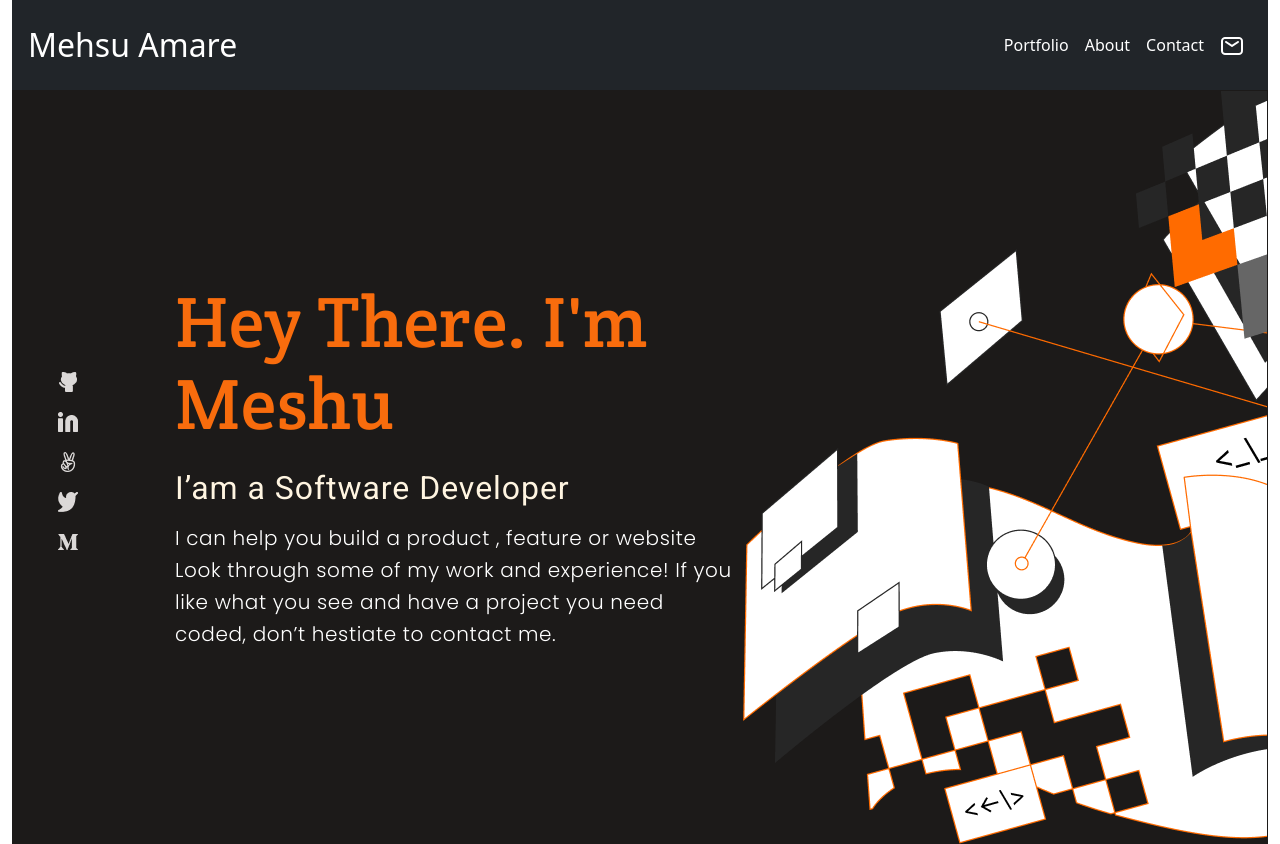
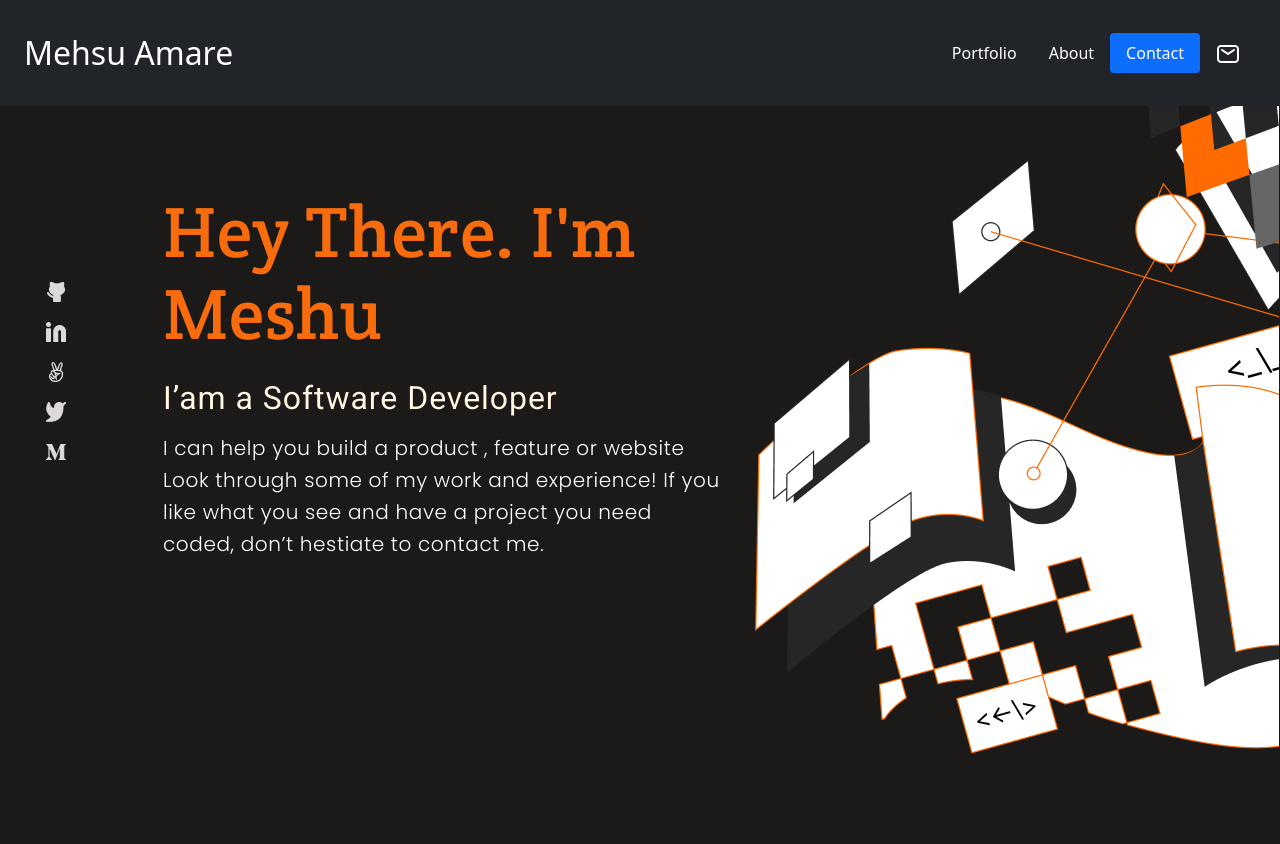
Before and after one commit to melashu/My-Portfolio, a website: page index.html in a window 1280 px wide. Shown: the top 844 px of the page. Drawn offline with nearby package versions, Linux system fonts and the light colour scheme.

Commit message:
Update navigation link

```diff
--- a/index.html
+++ b/index.html
@@ -19,18 +19,18 @@
 </head>
 
 <body>
-    <main class="container-fluid">
-        <header class="navbar navbar-expand-lg navbar-light bg-dark p-3">
+
+        <header class="navbar navbar-expand-lg navbar-light bg-dark p-4 fixed-top" id="header">
             <a href="#" class="navbar-brand text-white fs-2">Mehsu Amare</a>
             <button class="navbar-toggler bg-light" data-bs-toggle="collapse" data-bs-target="#menu">
                 <span class="navbar-toggler-icon"></span>
             </button>
 
             <nav class="collapse navbar-collapse justify-content-end" id="menu">
-                <ul class="navbar-nav align-items-sm-end align-items-md-center">
-                    <li class="nav-item "><a class="nav-link  text-white " href="#">Portfolio</a></li>
-                    <li class="nav-item"><a class="nav-link  text-white" href="#">About</a></li>
-                    <li class="nav-item"><a class="nav-link  text-white" href="#">Contact</a></li>
+                <ul class="nav nav-pills align-items-sm-end align-items-md-center">
+                    <li class="nav-item "><a class="nav-link text-white" arial-current="page" href="#portfolio">Portfolio</a></li>
+                    <li class="nav-item"><a class="nav-link  text-white" href="#about">About</a></li>
+                    <li class="nav-item"><a class="nav-link  text-white" href="#contact">Contact</a></li>
                     <li class="nav-item"><a class="nav-link  text-white" href="#">
                             <svg width="24" height="24" viewBox="0 0 24 24" fill="none"
                                 xmlns="http://www.w3.org/2000/svg">
@@ -42,6 +42,7 @@
                 </ul>
             </nav>
         </header>
+        <main class="container-fluid p-0" data-bs-spy="scroll" data-bs-target="#header">
         <section class="headline">
             <div class="headline-top-section">
                 <h1 class="title">Hey There. I'm Meshu</h1>
@@ -64,7 +65,7 @@
             <h2 class="title">My Recent Works</h2>
             <hr class="line">
         </div>
-        <section class="work">
+        <section class="work" id="portfolio">
             <div class="feature-section">
                 <figure class="feature-image">
                     <img src="image/featuer.png" alt="featuer image">
@@ -201,7 +202,7 @@
                 </article>
             </div>
         </section>
-        <section class="about">
+        <section class="about" id="about">
             <div class="about-me">
                 <div class="about-me-section">
                     <h2 class="about-me-title">About me</h2>
@@ -241,7 +242,7 @@
                 </ul>
             </div>
         </section>
-        <section class="form-section">
+        <section class="form-section" id="contact">
             <h2 class="form-title">
                 I'm always interested in hearing about new projects, so if you'd like to chat please get in touch.
             </h2>
```
